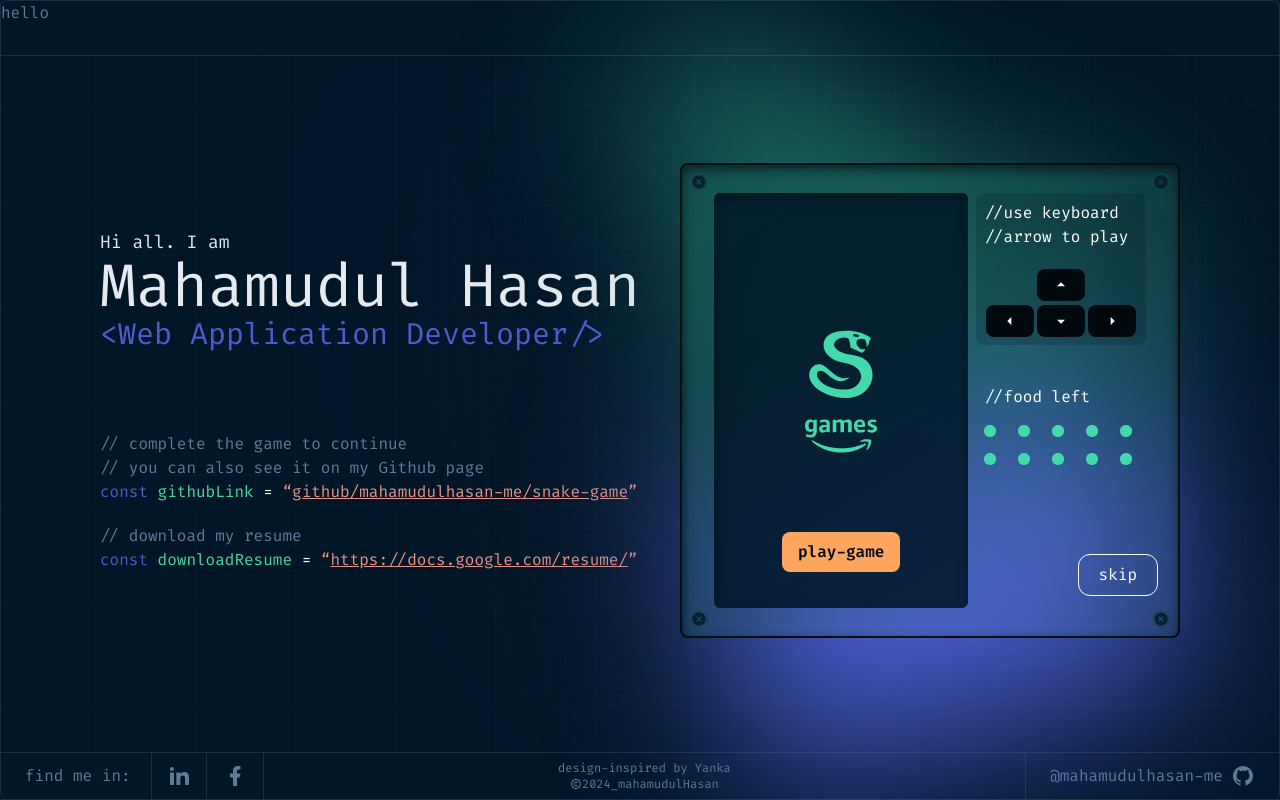
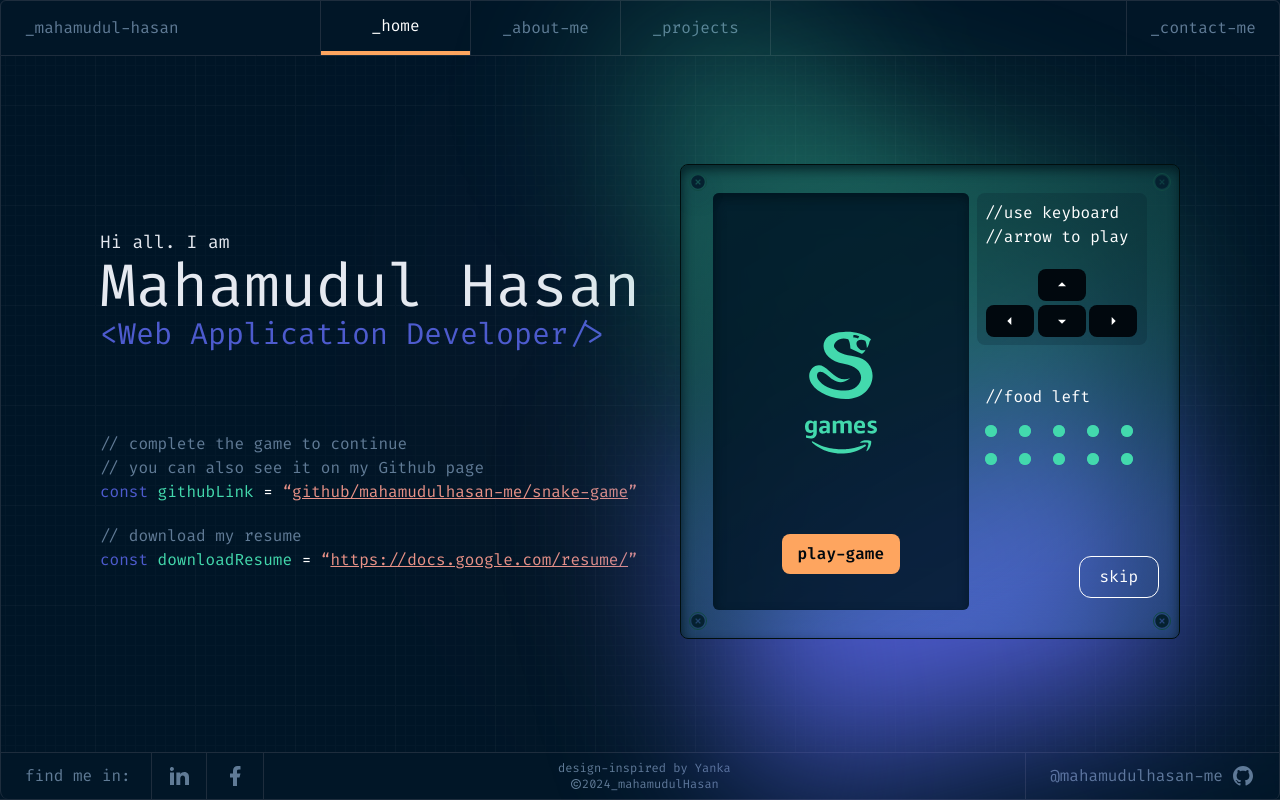
Before and after one commit to mahamudulhasan-me/mahamudul-hasan, a Next.js app: page / in a window 1280 px wide. Built offline with nearby package versions, Linux system fonts and the light colour scheme.

Commit message:
add header

```diff
--- a/src/app/globals.css
+++ b/src/app/globals.css
@@ -10,7 +10,7 @@ body {
   @apply flex items-center  h-full;
 }
 .menu_nav-items li {
-  @apply w-[121px] border-r border-p4 h-full flex justify-center items-center hover:text-white transition-all;
+  @apply w-[150px] border-r border-p4 h-full flex justify-center items-center hover:text-white transition-all;
 }
 .category input[type="checkbox"] {
   @apply w-5 h-5 mr-2;
--- a/src/app/page.js
+++ b/src/app/page.js
@@ -1,41 +1,15 @@
 /* eslint-disable react-hooks/exhaustive-deps */
 
-import SnakeGame from "@/components/SnakGame/SnakeGame";
+import SnakeGame from "@/components/SnakeGame/SnakeGame";
 import Link from "next/link";
 const HomePage = () => {
-  // const [playGame, setPlayGame] = useState(false);
-  // const [isGameOver, setIsGameOver] = useState(false);
-  // const [eatenApples, setEatenApples] = useState(10);
-  // const [wellDone, setWellDone] = useState(false);
-
-  // const playAudio = () => {
-  //   const audio = new Audio(wellDoneAudio);
-  //   audio.play();
-  // };
-  // useEffect(() => {
-  //   if (eatenApples === 0) {
-  //     playAudio();
-  //     setPlayGame(!playGame);
-  //     setWellDone(true);
-  //   }
-  // }, [eatenApples]);
-  const snakeFood = (
-    <>
-      <span className="relative flex h-3 w-3">
-        <span className="animate-ping absolute inline-flex h-full w-full rounded-full bg-a2 opacity-75"></span>
-        <span className="relative inline-flex rounded-full h-3 w-3 bg-a2"></span>
-      </span>
-    </>
-  );
-  // const repeatedSnakeFood = Array(eatenApples).fill(snakeFood);
-
   return (
     <>
       <div
         style={{ backgroundImage: `url(${"./images/grid.svg"})` }}
         className="bg-auto bg-top w-full"
       >
-        <div className="flex justify-center items-center h-screen gap-10 bg-p2 bg-opacity-80">
+        <div className="flex justify-center items-center h-screen gap-10 bg-p2 bg-opacity-70">
           <div className="md:space-y-20 space-y-36 md:mx-0 mx-10">
             <div className="text-[#E5E9F0] ">
               <p className="text-lg ">Hi all. I am</p>
--- a/src/components/Header/ActiveLink.jsx
+++ b/src/components/Header/ActiveLink.jsx
@@ -1,19 +1,22 @@
 "use client";
 import Link from "next/link";
 import { usePathname } from "next/navigation";
-const ActiveLink = (to, name) => {
+const ActiveLink = ({ to, children }) => {
   const pathName = usePathname();
-  const isActive = pathName === to;
+  console.log(pathName);
+
+  const isActive = pathName == to;
+
   return (
     <Link
       href={to}
-      className={({ isActive }) =>
+      className={
         isActive
           ? "border-b-4 border-a1 w-full h-full flex justify-center items-center text-white"
           : ""
       }
     >
-      {name}
+      {children}
     </Link>
   );
 };
--- a/src/components/Header/Header.jsx
+++ b/src/components/Header/Header.jsx
@@ -1,25 +1,35 @@
+import Link from "next/link";
 import ActiveLink from "./ActiveLink";
-
+const navItems = [
+  { href: "/", name: "_home" },
+  { href: "/about", name: "_about-me" },
+  { href: "/projects", name: "_projects" },
+];
 const Header = () => {
-  //   const [isMenuOpen, setIsMenuOpen] = useState(false);
-
-  const navItems = (
-    <>
-      <li>
-        <ActiveLink to={"/"} name="_home" />
-      </li>
-      <li>
-        <ActiveLink to={"/about/professional-info"} name="_about-me" />
-      </li>
-      <li>
-        <ActiveLink to={"/projects"} name="_projects" />
-      </li>
-    </>
-  );
   return (
     <>
-      <div className="container fixed inset-0 mx-auto bg-p2 w-full text-s1  h-14 border border-p4  rounded-t-lg">
-        hello
+      <div className="fixed inset-0 container mx-auto border rounded-t-md text-s1  h-14 bg-p2  flex justify-between items-center  border-p4">
+        {/* responsive menu  */}
+        <div className="lg:w-[25%] z-50 w-full lg:pl-6 lg:px-0 px-10 flex justify-between items-center ">
+          <span>_mahamudul-hasan</span>
+        </div>
+
+        {/* large device menu  */}
+        <nav className="w-[calc(100vw-25%)] mx-auto border-l border-p4 h-full hidden lg:flex justify-between items-center">
+          <ul className="menu_nav-items">
+            {navItems.map((item) => (
+              <li key={item.name}>
+                <ActiveLink to={item.href}>{item.name}</ActiveLink>
+              </li>
+            ))}
+          </ul>
+
+          <ul className="h-full">
+            <li className="w-[153px] border-l border-p4 h-full flex justify-center items-center hover:text-white transition-all">
+              <Link href={"/contact"}>_contact-me</Link>
+            </li>
+          </ul>
+        </nav>
       </div>
     </>
   );
--- a/src/components/SnakGame/ArrowKeyButtons.jsx
+++ b/src/components/SnakeGame/ArrowKeyButtons.jsx
@@ -67,6 +67,14 @@ function ArrowKeyButtons() {
   return (
     // <div>
     <>
+      <div
+        style={{ background: "rgba(1, 20, 35, 0.19)" }}
+        className="p-2 rounded-lg"
+      >
+        <p className="text-white">
+          {`//use keyboard`} <br /> {`//arrow to play`}
+        </p>
+        <div className="mt-5">
           <div className={`${upActive ? "arrow-btn border" : "arrow-btn"}`}>
             <RiArrowUpSFill />
           </div>
@@ -77,8 +85,12 @@ function ArrowKeyButtons() {
             <div className={`${downActive ? "arrow-btn border" : "arrow-btn"}`}>
               <RiArrowDownSFill />
             </div>
-        <div className={`${rightActive ? "arrow-btn border" : "arrow-btn"}`}>
+            <div
+              className={`${rightActive ? "arrow-btn border" : "arrow-btn"}`}
+            >
               <RiArrowRightSFill />
+            </div>
+          </div>
         </div>
       </div>
     </>
--- a/src/components/SnakGame/SnakeGame.jsx
+++ b/src/components/SnakeGame/SnakeGame.jsx
@@ -1,6 +1,7 @@
 "use client";
 /* eslint-disable react-hooks/exhaustive-deps */
 import Link from "next/link";
+import { useRouter } from "next/navigation";
 import { useEffect, useState } from "react";
 import { GiSnake } from "react-icons/gi";
 import { RiCloseCircleFill } from "react-icons/ri";
@@ -13,6 +14,7 @@ const SnakeGame = () => {
   const [isGameOver, setIsGameOver] = useState(false);
   const [eatenApples, setEatenApples] = useState(10);
   const [wellDone, setWellDone] = useState(false);
+  const router = useRouter();
 
   const playAudio = () => {
     const audio = new Audio("./audio/wellDone.wav");
@@ -22,6 +24,7 @@ const SnakeGame = () => {
     if (eatenApples === 0) {
       playAudio();
       setPlayGame(!playGame);
+      router.push("/about");
       setWellDone(true);
     }
   }, [eatenApples]);
@@ -36,9 +39,9 @@ const SnakeGame = () => {
   const repeatedSnakeFood = Array(eatenApples).fill(snakeFood);
   return (
     <>
-      <div className="z-50 relative  h-full lg:flex hidden justify-start items-center">
+      <div className="z-50 relative  h-full lg:flex hidden justify-start items-center pt-0.5">
         <div
-          className="z-50 rounded-lg border-2 border-[#010e0e] px-8 py-7 flex justify-center items-center gap-2"
+          className="z-50 rounded-lg border border-[#010e0e] px-8 py-7 flex justify-center items-center gap-2"
           style={{
             width: "500px",
             height: "475px",
@@ -111,17 +114,7 @@ const SnakeGame = () => {
           </div>
           {/* arrow key button  */}
           <div className="w-2/5 h-full rounded-lg">
-            <div
-              style={{ background: "rgba(1, 20, 35, 0.19)" }}
-              className="p-2 rounded-lg"
-            >
-              <p className="text-white">
-                {`//use keyboard`} <br /> {`//arrow to play`}
-              </p>
-              <div className="mt-5">
-                <ArrowKeyButtons />
-              </div>
-            </div>
+            <ArrowKeyButtons />
             {/* snake food section  */}
             <div className="mt-8 p-2">
               <p className="text-white">{`//food left`}</p>
@@ -139,7 +132,7 @@ const SnakeGame = () => {
               skip
             </Link>
           </div>
-          <span className="absolute top-2 left-2 border border-red border-[#114944] text-[#052130] rounded-full">
+          <span className="absolute top-2 left-2 border border-red border-[#114944] text-[#052130] rounded-full shadow-[rgba(13,_38,_76,_0.19)_0px_9px_20px]">
             <RiCloseCircleFill />
           </span>
           <span className="absolute top-2 right-2 border border-red border-[#114944] text-[#052130] rounded-full">
```
Also changed, not shown: src/components/SnakeGame/GameEngine.jsx (renamed from src/components/SnakGame/GameEngine.jsx). Lines whose indentation alone changed are shown as unchanged.
